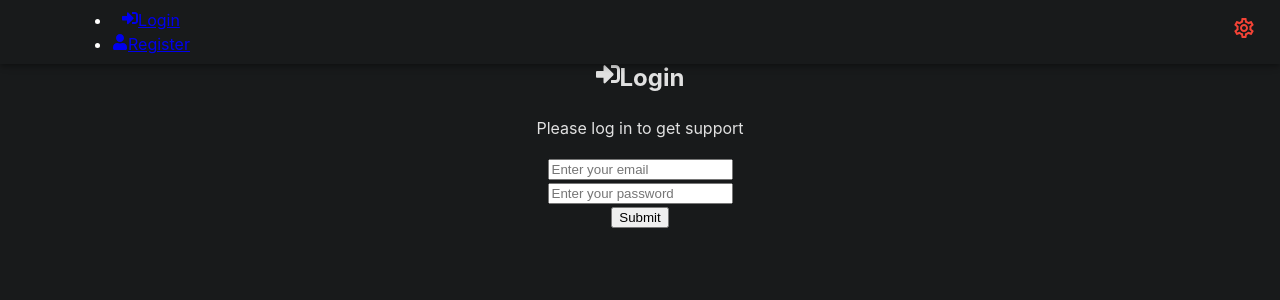
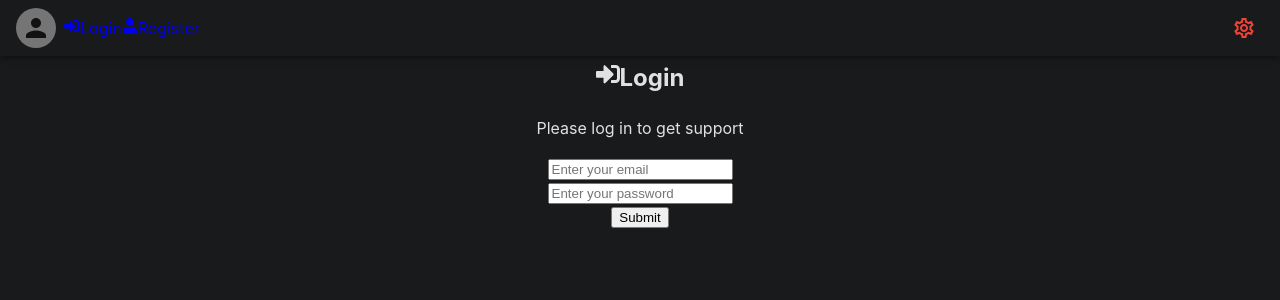
Before and after one commit to rusmarch/pomodoro-timer-frontend, a React (Vite) app: page /login in a window 1280 px wide. Shown: the top 300 px of the page. Built offline with nearby package versions, Linux system fonts and the light colour scheme.

Commit message:
fix api url

```diff
--- a/src/components/Header.tsx
+++ b/src/components/Header.tsx
@@ -1,24 +1,27 @@
 import Stack from '@mui/material/Stack';
 import AppBar from '@mui/material/AppBar';
+import Box from '@mui/material/Box';
+import Typography from '@mui/material/Typography';
+// import LogoutOutlinedIcon from '@mui/icons-material/LogoutOutlined';
 
-import { Link, useNavigate } from 'react-router-dom';
-import { FaSignInAlt, FaSignOutAlt, FaUser } from 'react-icons/fa';
-import { useAppSelector, useAppDispatch } from '../hooks/redux-hooks';
-import { logout, reset, selectUser } from '../features/auth/authSlice';
+import { Link } from 'react-router-dom';
+import { FaSignInAlt, FaUser } from 'react-icons/fa';
+import { useAppSelector, /* useAppDispatch */ } from '../hooks/redux-hooks';
+import { /* logout, reset, */ selectUser } from '../features/auth/authSlice';
 import { AccountPopover } from './account-popover';
 import { SettingsPopover } from './settings-popover';
 
 export const Header = () => {
 
    const user = useAppSelector(selectUser);
-   const navigate = useNavigate();
-   const dispatch = useAppDispatch();
+   // const navigate = useNavigate();
+   // const dispatch = useAppDispatch();
 
-   const onLogout = () => {
-      dispatch(logout());
-      dispatch(reset());
-      navigate('/');
-   }
+   // const onLogout = () => {
+   //    dispatch(logout());
+   //    dispatch(reset());
+   //    navigate('/');
+   // }
 
    return (
       <AppBar>
@@ -29,39 +32,29 @@ export const Header = () => {
          >
             <Stack
                direction="row"
-               spacing={2}
+               spacing={1}
             >
                <div>
-                  {/* <Link to='/'>Pomodoro App</Link> */}
                   <AccountPopover />
                </div>
-               <ul>
+
+               <Box alignContent="center">
                   {user ? (
-                     <li>
-                        <button
-                           className='btn'
-                           onClick={onLogout}
-                        >
-                           <FaSignOutAlt />Logout
-                        </button>
-                     </li>
-                  ) : (
                      <>
-                        <li>
+                        <Typography variant="subtitle1" noWrap>
+                           {user?.name}
+                        </Typography>
+                     </>) : (
+                     <>
                         <Link to='/login'>
                            <FaSignInAlt />Login
                         </Link>
-                        </li>
-                        <li>
                         <Link to='/register'>
                            <FaUser />Register
                         </Link>
-                        </li>
                      </>
                   )}
-
-               </ul>
-
+               </Box>
             </Stack>
 
             <Stack
--- a/src/components/account-popover.tsx
+++ b/src/components/account-popover.tsx
@@ -4,7 +4,7 @@ import Divider from '@mui/material/Divider';
 import IconButton from '@mui/material/IconButton';
 import MenuItem from '@mui/material/MenuItem';
 import Typography from '@mui/material/Typography';
-import { ListItemIcon, MenuList } from '@mui/material';
+import { Avatar, ListItemIcon, MenuList } from '@mui/material';
 import SettingsOutlinedIcon from '@mui/icons-material/SettingsOutlined';
 import PersonOutlinedIcon from '@mui/icons-material/PersonOutlined';
 import LogoutOutlinedIcon from '@mui/icons-material/LogoutOutlined';
@@ -26,7 +26,7 @@ export const AccountPopover = () => {
   const navigate = useNavigate();
   const popover = usePopover();
 
-    const onLogout = (): void => {
+  const onLogout = (): void => {
     dispatch(logout());
     dispatch(reset());
     navigate('/');
@@ -34,15 +34,14 @@ export const AccountPopover = () => {
 
   return (
     <>
-      <IconButton
-        onClick={popover.onOpen}
-        sx={{
-          width: 40,
-          height: 40,
-        }}
-      >
-        {user && <InitialsAvatar title={user.name} />}
-      </IconButton>
+      {user
+        ? <IconButton
+          onClick={popover.onOpen}
+          sx={{ width: 40, height: 40 }} >
+          {user && <InitialsAvatar title={user?.name} />}
+        </IconButton>
+        : <Avatar />
+    }
 
       <CustomPopover
         open={popover.open}
@@ -62,7 +61,7 @@ export const AccountPopover = () => {
         }}
       >
 
-        <Stack sx={{ px: 1.5 }} >
+        <Stack sx={{ px: 1.5, backgroundColor: 'primary.main' }} >
           <Box sx={{ px: 2, py: 1.5 }}>
             <Typography variant="subtitle1" noWrap>
               {user?.name}
--- a/src/components/initials-avatar.tsx
+++ b/src/components/initials-avatar.tsx
@@ -4,7 +4,7 @@ import { stringAvatar } from '../utils/avatar-name';
 // ----------------------------------------------------------------------
 
 type Props = AvatarProps & {
-  title: string
+  title?: string
 };
 
 export const InitialsAvatar = ({ title, ...other }: Props) => {
@@ -12,7 +12,7 @@ export const InitialsAvatar = ({ title, ...other }: Props) => {
   return (
     <Avatar
       alt={title}
-      {...stringAvatar(title)}
+      { ...stringAvatar(title)}
       {...other}
     />
   );
--- a/src/components/settings-popover.tsx
+++ b/src/components/settings-popover.tsx
@@ -83,7 +83,7 @@ export const SettingsPopover = () => {
         }}
         sx={{ width: 250 }}
       >
-        <Stack sx={{ pl: 1.5, py: 1 }} >
+        <Stack sx={{ pl: 1.5, py: 1, backgroundColor: 'primary.main' }} >
           <Box>
             <Typography variant="subtitle1">Timer Settings</Typography>
             {/* <Typography variant="body2" sx={{ color: 'text.secondary' }} noWrap>
--- a/src/components/timer-popover.tsx
+++ b/src/components/timer-popover.tsx
@@ -16,7 +16,7 @@ export const TimerPopover = () => {
    const isBreak = useAppSelector(selectIsBreak);
 
    const popover = usePopover();
-   const { popoverTime } = useTimeDisplay(Boolean(!popover.open));
+   const { popoverTime } = useTimeDisplay();
 
    return (
       <>
--- a/src/hooks/use-time-display.ts
+++ b/src/hooks/use-time-display.ts
@@ -25,7 +25,7 @@ type ReturnType = {
    percentage: number,
 };
 
-export const useTimeDisplay = (isPopoverClosed?: boolean): ReturnType => {
+export const useTimeDisplay = (): ReturnType => {
 
    const secondsLeft = useAppSelector(selectSecondsLeft);
    const isBreak = useAppSelector(selectIsBreak);
@@ -75,7 +75,6 @@ export const useTimeDisplay = (isPopoverClosed?: boolean): ReturnType => {
       popoverTime,
       isBreak,
       isWorking,
-      isPopoverClosed,
       currentTask,
       settings,
       dispatch,
```
Lines whose indentation alone changed are shown as unchanged.
